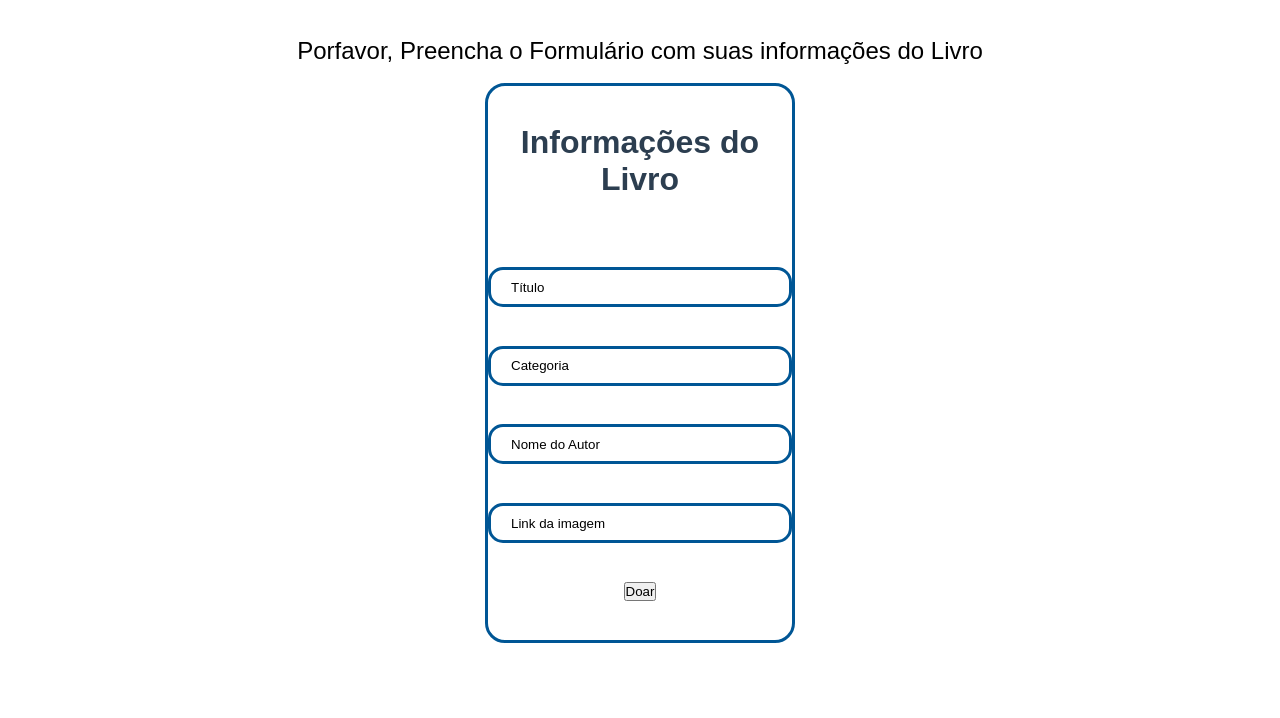
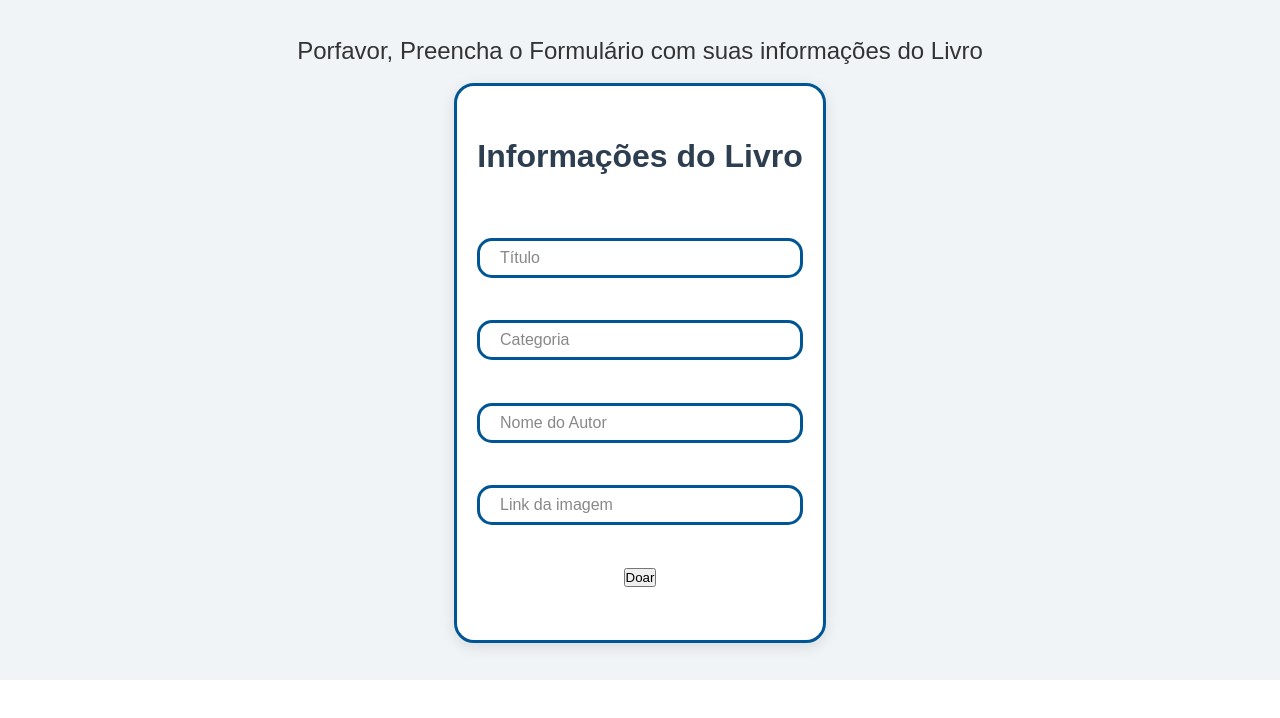
Before and after one commit to Gabriela7Siqueira/Livros-Vnw, a React (Vite) app: page /queroDoar in a window 1280 px wide. Shown: the top 718 px of the page. Built offline with nearby package versions, Linux system fonts and the light colour scheme.

Commit message:
atualizações

```diff
--- a/src/Paginas/Inicio/Inicio.module.scss
+++ b/src/Paginas/Inicio/Inicio.module.scss
@@ -1,4 +1,3 @@
-/* Estilos para a seção inicial */
 .secaoInicial {
     height: 75vh;
     width: 100%;
@@ -13,7 +12,6 @@
     position: relative;
     transition: background-position 0.5s ease-in-out;
 
-    /* Adicionando um overlay suave para o texto se destacar */
     &::before {
         content: '';
         position: absolute;
@@ -21,7 +19,7 @@
         left: 0;
         width: 100%;
         height: 100%;
-        background: rgba(0, 0, 0, 0.4); /* Escurecendo um pouco o fundo */
+        background: rgba(0, 0, 0, 0.4);
         z-index: 1;
     }
 
@@ -32,7 +30,7 @@
         text-align: left;
         z-index: 2;
         margin: 0;
-        animation: fadeIn 1s ease-out; /* Adicionando uma animação de fade-in para o título */
+        animation: fadeIn 1s ease-out;
     }
 
     @media (max-width: 780px) {
@@ -53,7 +51,6 @@
     }
 }
 
-/* Animação para o fade-in do título */
 @keyframes fadeIn {
     from {
         opacity: 0;
@@ -63,7 +60,6 @@
     }
 }
 
-/* Estilos para a página inicial de doação */
 .pgInicioDoar {
     display: flex;
     flex-direction: column;
@@ -72,7 +68,7 @@
     padding: 20px;
     height: 70vh;
     width: 100vw;
-    background-color: #f0f4f7; /* Adicionando um fundo suave */
+    background-color: #f0f4f7;
     box-shadow: 0 2px 10px rgba(0, 0, 0, 0.1);
     border-radius: 10px;
 
@@ -91,7 +87,6 @@
     }
 }
 
-/* Estilos para os cards da página inicial */
 .cardsInicio {
     display: flex;
     justify-content: space-evenly;
@@ -117,7 +112,6 @@
         transition: transform 0.3s ease, box-shadow 0.3s ease;
         position: relative;
 
-        /* Efeito de hover */
         &:hover {
             transform: translateY(-10px);
             box-shadow: 0 4px 20px rgba(0, 0, 0, 0.2);
--- a/src/Paginas/QueroDoar/QueroDoar.module.scss
+++ b/src/Paginas/QueroDoar/QueroDoar.module.scss
@@ -4,22 +4,29 @@
     flex-direction: column;
     align-items: center;
     justify-content: space-evenly;
+    background-color: #f0f4f7; /* Fundo mais suave */
+    padding: 20px;
 
     p {
         font-size: 24px;
         text-align: center;
         width: 90%;
+        color: #333;
     }
 
     form {
         border: solid #005695 3px;
         border-radius: 20px;
         height: 70vh;
-        width: 25%;
+        width: 30%; /* Ajustei para ficar mais centrado */
         display: flex;
         flex-direction: column;
         justify-content: space-evenly;
         align-items: center;
+        padding: 20px;
+        background-color: #fff;
+        box-shadow: 0 4px 15px rgba(0, 0, 0, 0.1); /* Sombra suave */
+        transition: transform 0.3s ease-in-out, box-shadow 0.3s ease-in-out;
 
         .logoLivroAberto {
             display: flex;
@@ -37,6 +44,7 @@
 
             h2 {
                 font-size: 20px;
+                color: #005695;
             }
         }
 
@@ -47,21 +55,40 @@
             border: solid #005695;
             border-radius: 15px;
             padding-left: 20px;
+            font-size: 16px;
+            margin-bottom: 10px;
+            transition: border-color 0.3s ease;
 
             &::placeholder {
-                color: #000;
+                color: #888;
+            }
+
+            &:focus {
+                border-color: #0085c3;
+                outline: none;
             }
         }
 
         .buttonDoar {
             margin-top: 10px;
             width: 50%;
-            padding: 0;
             height: 5vh;
             font-size: 20px;
             background-color: #005695;
             color: #FFF;
             cursor: pointer;
+            border: none;
+            border-radius: 10px;
+            transition: background-color 0.3s ease, transform 0.2s ease;
+        }
+
+        .buttonDoar:hover {
+            background-color: #0085c3;
+            transform: translateY(-5px);
+        }
+
+        .buttonDoar:active {
+            transform: translateY(2px);
         }
     }
 }
@@ -107,7 +134,6 @@
     }
 }
 
-
 @media (max-width: 400px) {
     .doacao {
         height: 65vh;
```
